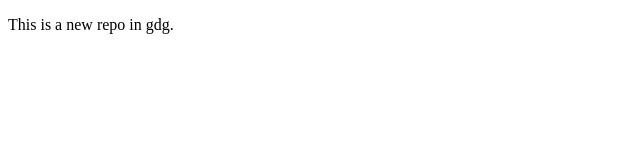
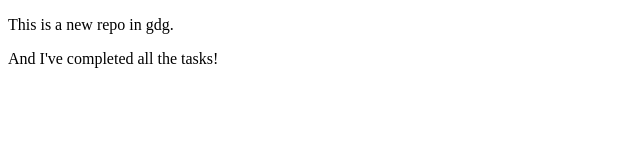
Before and after one commit to yasharmaster/aparoksha-yash, a plain HTML site: page index.html in a window 1280 px wide. Shown: the whole page, without its empty margins (0-640 px from the left). Drawn offline with Linux system fonts and the light colour scheme.

Commit message:
My commit msg

```diff
--- a/index.html
+++ b/index.html
@@ -5,5 +5,6 @@
 </head>
 <body>
 	<p>This is a new repo in gdg.</p>
+	<p>And I've completed all the tasks!</p>
 </body>
 </html>
```
